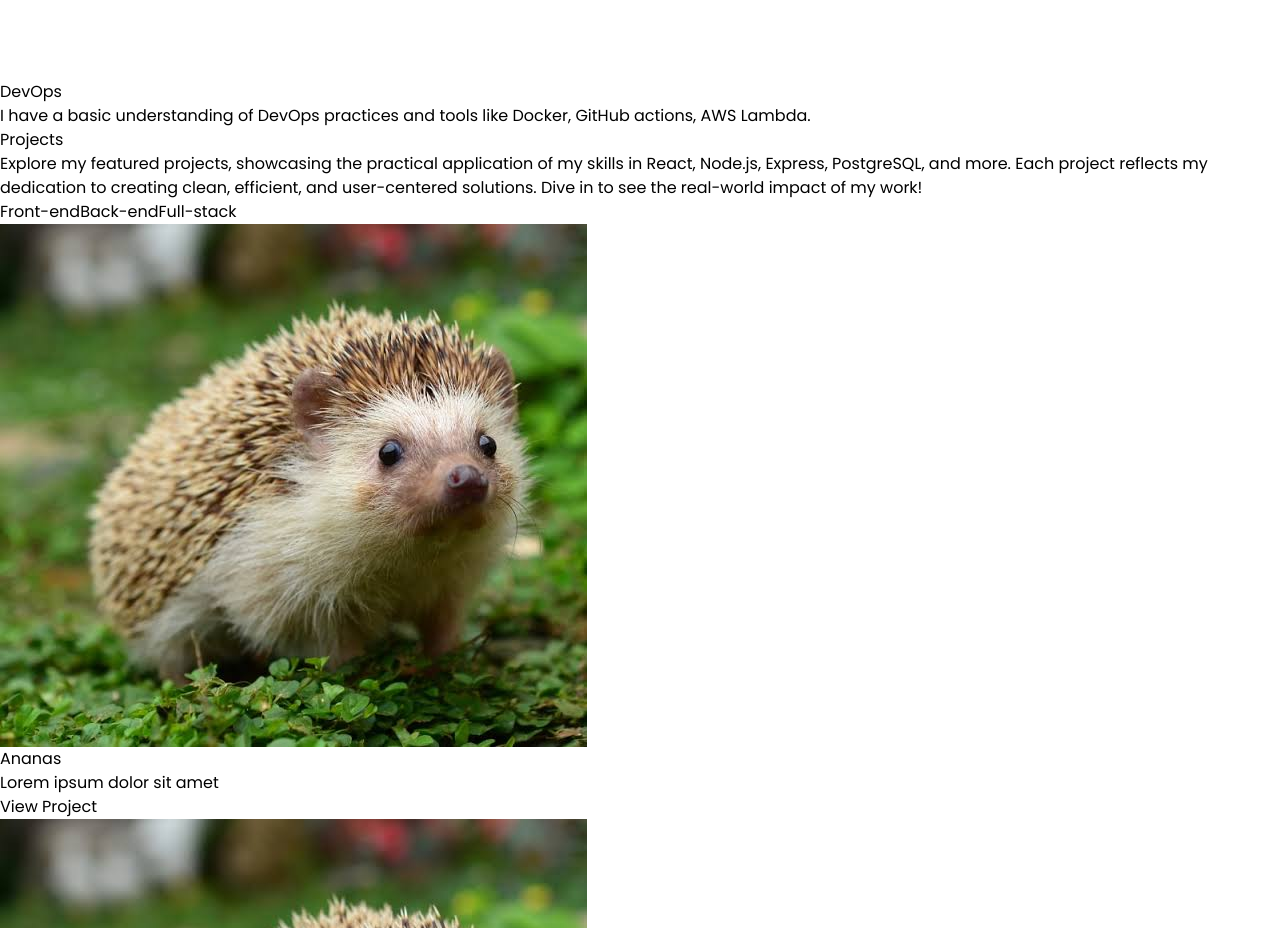
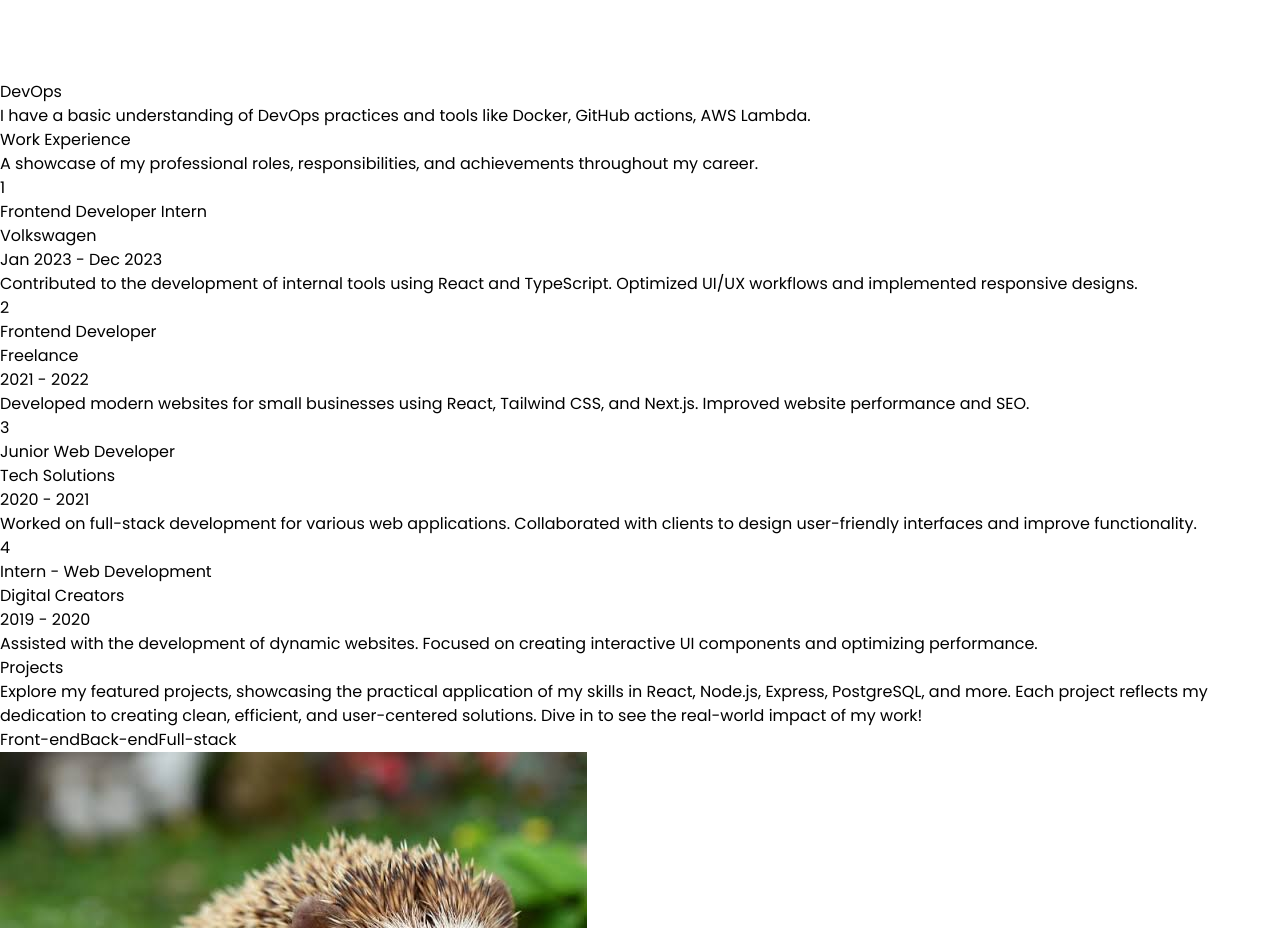
Before and after one commit to yarutiun/Portfolio-2.0, a React (Vite) app: page / in a window 1280 px wide. Shown: the part 8860-9788 px from the top of the page. Built offline with nearby package versions, Linux system fonts and the light colour scheme.

Commit message:
implemented contact section, added work expreience (layout)

```diff
--- a/package.json
+++ b/package.json
@@ -10,14 +10,17 @@
     "preview": "vite preview"
   },
   "dependencies": {
+    "aos": "^2.3.4",
     "bootstrap": "^5.3.3",
     "emailjs-com": "^3.2.0",
+    "framer-motion": "^11.13.5",
     "react": "^18.3.1",
     "react-bootstrap": "^2.10.6",
     "react-dom": "^18.3.1"
   },
   "devDependencies": {
     "@eslint/js": "^9.15.0",
+    "@types/aos": "^3.0.7",
     "@types/react": "^18.3.12",
     "@types/react-dom": "^18.3.1",
     "@vitejs/plugin-react-swc": "^3.5.0",
--- a/src/App.tsx
+++ b/src/App.tsx
@@ -4,6 +4,7 @@ import Header from './components/Header';
 import Intro from './components/Intro';
 import Projects from './components/Projects';
 import Skills from './components/Skills';
+import WorkExperience from './components/WorkExperience';
 import './index.css';
 
 function App() {
@@ -14,6 +15,7 @@ function App() {
     <Intro />
     <About />
     <Skills />
+    <WorkExperience />
     <Projects />
     <ContactSection />
   </div>
--- a/src/components/ContactSection.tsx
+++ b/src/components/ContactSection.tsx
@@ -1,4 +1,5 @@
 import React, { useState } from 'react';
+import emailjs from 'emailjs-com';
 
 const ContactSection = () => {
   const [formData, setFormData] = useState({
@@ -6,16 +7,42 @@ const ContactSection = () => {
     email: '',
     message: '',
   });
+  const service_id = import.meta.env.VITE_SERVICE;
+  const template_id = import.meta.env.VITE_TEMP;
+  const public_key = import.meta.env.VITE_PUB;
+  const [isSending, setIsSending] = useState(false);
+  const [success, setSuccess] = useState(false);
 
   const handleInputChange = (e: React.ChangeEvent<HTMLInputElement | HTMLTextAreaElement>) => {
     setFormData({ ...formData, [e.target.name]: e.target.value });
   };
 
-  const handleSubmit = (e: React.FormEvent) => {
+  const handleSubmit = async (e: React.FormEvent) => {
     e.preventDefault();
+    setIsSending(true);
 
-    alert('Thank you for reaching out! I’ll get back to you soon.');
-    setFormData({ name: '', email: '', message: '' });
+    const templateParams = {
+      from_name: formData.name,
+      from_email: formData.email,
+      message: formData.message,
+    };
+
+    try {
+      await emailjs.send(
+        service_id,
+        template_id,
+        templateParams,
+        public_key
+      );
+      setSuccess(true);
+      alert('Thank you for reaching out! Your message has been sent.');
+      setFormData({ name: '', email: '', message: '' });
+    } catch (error) {
+      console.error('EmailJS error:', error);
+      alert('Failed to send your message. Please try again later.');
+    } finally {
+      setIsSending(false);
+    }
   };
 
   return (
@@ -56,11 +83,15 @@ const ContactSection = () => {
         />
         <button
           type="submit"
-          className="bg-orange-500 text-white px-6 py-2 rounded-md font-semibold hover:bg-orange-600 transition-colors duration-300"
+          className={`bg-orange-500 text-white px-6 py-2 rounded-md font-semibold hover:bg-orange-600 transition-colors duration-300 ${
+            isSending ? 'opacity-50 cursor-not-allowed' : ''
+          }`}
+          disabled={isSending}
         >
-          Send Message
+          {isSending ? 'Sending...' : 'Send Message'}
         </button>
       </form>
+      {success && <p className="text-green-500 mt-4 text-center">Your message has been sent successfully!</p>}
     </section>
   );
 };
--- /dev/null
+++ b/src/components/WorkExperience.tsx
@@ -0,0 +1,79 @@
+import AOS from 'aos';
+import 'aos/dist/aos.css'; // import styles
+AOS.init(
+    {
+        once: true,
+    }
+);
+import { motion } from 'framer-motion';
+
+// Enhanced Work Experience Component
+const WorkExperience = () => {
+  const experiences = [
+    {
+      company: "Volkswagen",
+      role: "Frontend Developer Intern",
+      date: "Jan 2023 - Dec 2023",
+      description:
+        "Contributed to the development of internal tools using React and TypeScript. Optimized UI/UX workflows and implemented responsive designs.",
+    },
+    {
+      company: "Freelance",
+      role: "Frontend Developer",
+      date: "2021 - 2022",
+      description:
+        "Developed modern websites for small businesses using React, Tailwind CSS, and Next.js. Improved website performance and SEO.",
+    },
+    {
+      company: "Tech Solutions",
+      role: "Junior Web Developer",
+      date: "2020 - 2021",
+      description:
+        "Worked on full-stack development for various web applications. Collaborated with clients to design user-friendly interfaces and improve functionality.",
+    },
+    {
+      company: "Digital Creators",
+      role: "Intern - Web Development",
+      date: "2019 - 2020",
+      description:
+        "Assisted with the development of dynamic websites. Focused on creating interactive UI components and optimizing performance.",
+    },
+  ];
+
+  return (
+    <section id="experience" className="py-20 bg-gray-50">
+      <div className="flex flex-col items-center text-center">
+        <h1 className="font-semibold text-5xl mb-4 text-blue-600">Work Experience</h1>
+        <p className="text-lg max-w-3xl text-gray-600 mb-12">
+          A showcase of my professional roles, responsibilities, and achievements throughout my career.
+        </p>
+      </div>
+      <div className="relative max-w-4xl mx-auto mt-12 space-y-12">
+        {experiences.map((exp, index) => (
+          <motion.div
+            key={index}
+            className="flex flex-col md:flex-row gap-8 items-start md:items-center"
+            data-aos="fade-up"
+            data-aos-delay={index * 100} // Stagger the animations
+            data-aos-duration="1000"
+
+          >
+            {/* Timeline Dot */}
+            <div className="w-16 h-16 bg-gradient-to-r from-blue-500 to-teal-500 text-white flex-shrink-0 flex items-center justify-center rounded-full shadow-lg transform transition-all hover:scale-110">
+              <span className="text-xl">{index + 1}</span>
+            </div>
+            {/* Experience Content */}
+            <div className="p-6 bg-white shadow-xl rounded-lg w-full">
+              <h2 className="font-bold text-2xl text-blue-600">{exp.role}</h2>
+              <h3 className="text-lg text-gray-800">{exp.company}</h3>
+              <p className="text-sm text-gray-500 mt-1">{exp.date}</p>
+              <p className="text-gray-700 mt-4">{exp.description}</p>
+            </div>
+          </motion.div>
+        ))}
+      </div>
+    </section>
+  );
+};
+
+export default WorkExperience;
```
Also changed, not shown: 2 other files (tests, documents, lock files or other folders).
